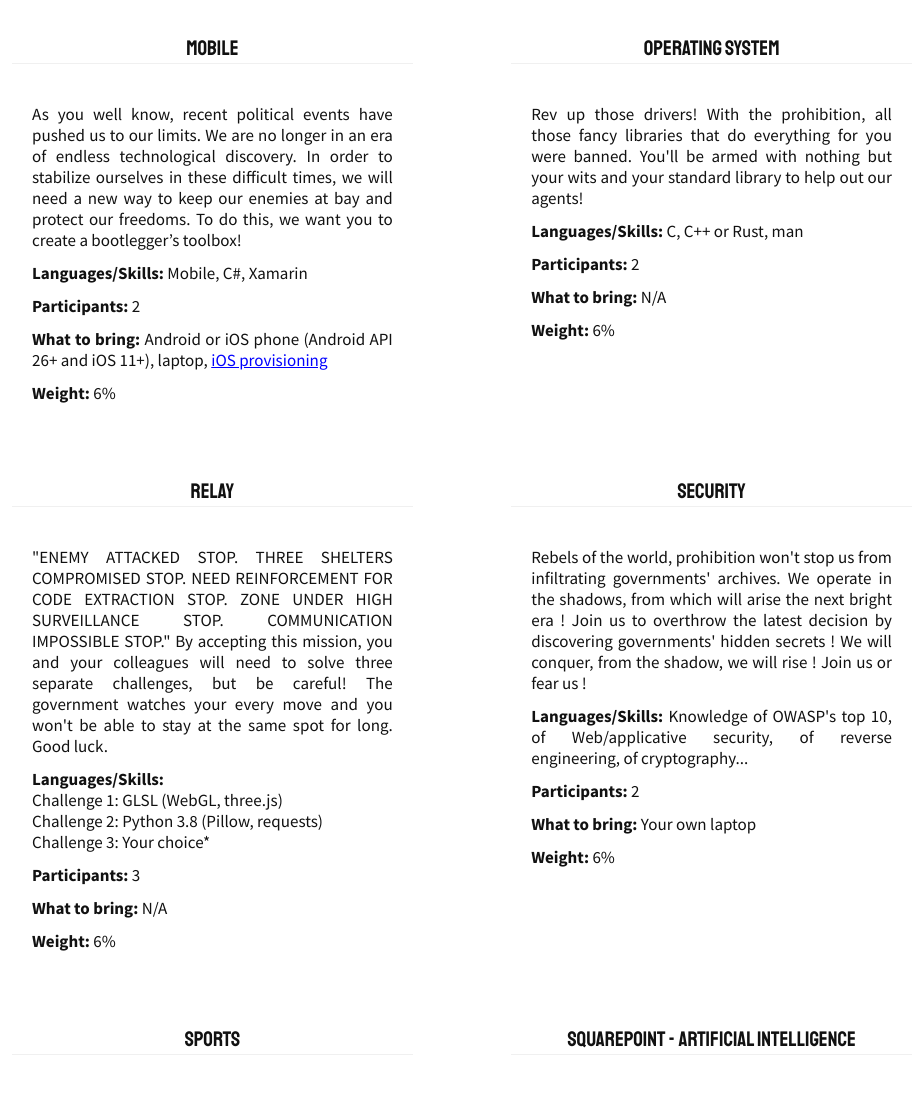
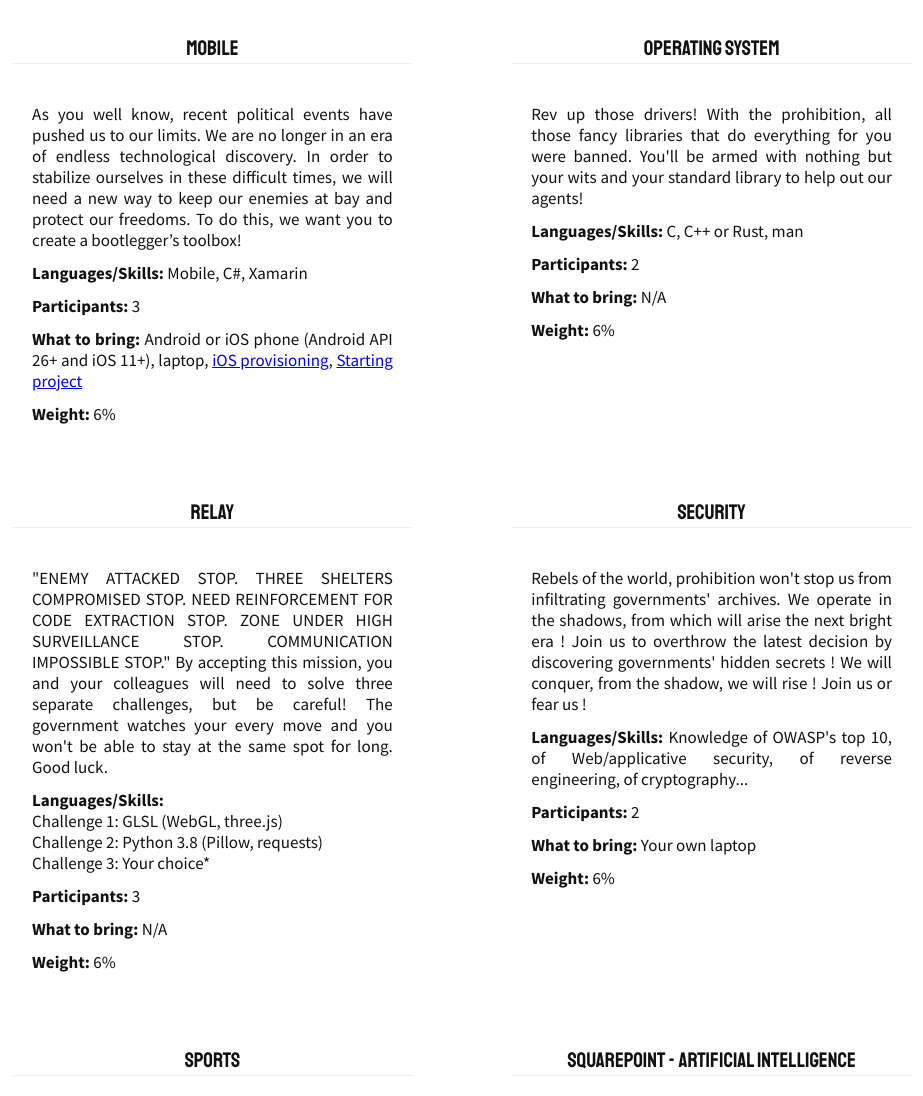
Before and after one commit to CFI-UL/csgames-watcher, a plain HTML site: page 2020.csgames.org/index.html in a window 1280 px wide. Shown: the part 3013-4109 px from the top of the page, without its empty margins (178-1101 px from the left). Drawn offline with nearby package versions, Linux system fonts and the light colour scheme.

Commit message:
Sat Feb 29 15:30:45 UTC 2020

```diff
--- a/2020.csgames.org/index.html
+++ b/2020.csgames.org/index.html
@@ -182,8 +182,8 @@
     <h4 class="competition-title">Mobile</h4>
       <p>As you well know, recent political events have pushed us to our limits. We are no longer in an era of endless technological discovery. In order to stabilize ourselves in these difficult times, we will need a new way to keep our enemies at bay and protect our freedoms. To do this, we want you to create a bootlegger’s toolbox!</p>
       <p><strong>Languages/Skills:</strong> Mobile, C#, Xamarin</p>
-      <p><strong>Participants:</strong> 2</p>
-      <p><strong>What to bring:</strong> Android or iOS phone (Android API 26+ and iOS 11+), laptop, <a href="https://docs.microsoft.com/en-us/xamarin/ios/get-started/installation/device-provisioning/" style="color:blue">iOS provisioning</a></p>
+      <p><strong>Participants:</strong> 3</p>
+      <p><strong>What to bring:</strong> Android or iOS phone (Android API 26+ and iOS 11+), laptop, <a href="https://docs.microsoft.com/en-us/xamarin/ios/get-started/installation/device-provisioning/" style="color:blue">iOS provisioning</a>, <a href="https://github.com/csgames/comp-2020-mobile-starterpack" style="color:blue">Starting project</a></p>
       <p><strong>Weight:</strong> 6%</p>
   </div>
 
```
Also changed, not shown: 1 other file.
